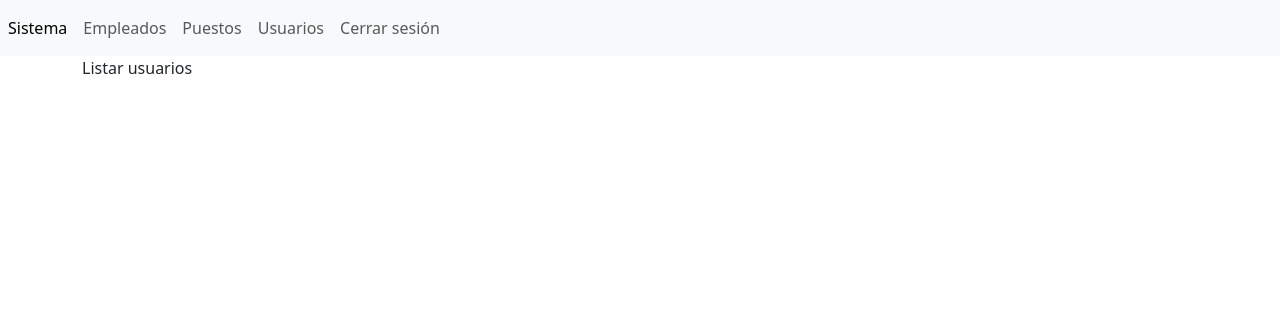
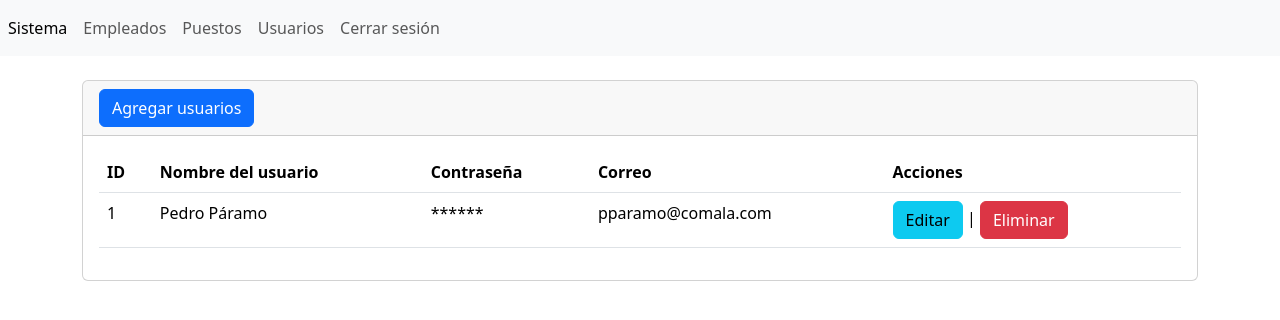
Before and after one commit to jhon-ran/app, a PHP site: page /app/secciones/usuarios/ in a window 1280 px wide. Shown: the top 320 px of the page. Run offline with PHP 8.4, Linux system fonts and the light colour scheme.

Commit message:
add create & index usuarios section

```diff
--- a/secciones/usuarios/index.php
+++ b/secciones/usuarios/index.php
@@ -1,7 +1,40 @@
 <!-- ../../ sube 2 niveles para poder acceder al folder de templates-->
 <?php include("../../templates/header.php"); ?>
 
-Listar usuarios
+<br/>
+
+<div class="card">
+    <div class="card-header">
+        <a name="" id="" class="btn btn-primary" href="crear.php" role="button" >Agregar usuarios</a>
+    </div>
+    <div class="card-body">
+    <div class="table-responsive-sm">
+        <table class="table">
+            <thead>
+                <tr>
+                    <th scope="col">ID</th>
+                    <th scope="col">Nombre del usuario</th>
+                    <th scope="col">Contraseña</th>
+                    <th scope="col">Correo</th>
+                    <th scope="col">Acciones</th>
+                </tr>
+            </thead>
+            <tbody>
+                <tr class="">
+                    <td scope="row">1</td>
+                    <td>Pedro Páramo</td>
+                    <td>******</td>
+                    <td>pparamo@comala.com</td>
+                    <td>
+                        <input name="btneditar" id="btneditar" class="btn btn-info" type="button" value="Editar"/>
+                        |
+                        <input name="btnborrar" id="btnborrar" class="btn btn-danger" type="button" value="Eliminar"/>
+                     </td>
+                </tr>
+            </tbody>
+        </table>
+    </div>
+    </div>
 
 <!-- ../../ sube 2 niveles para poder acceder al folder de templates-->
 <?php include("../../templates/footer.php"); ?>
```
Also changed, not shown: secciones/usuarios/crear.php (+54 -1 lines).
